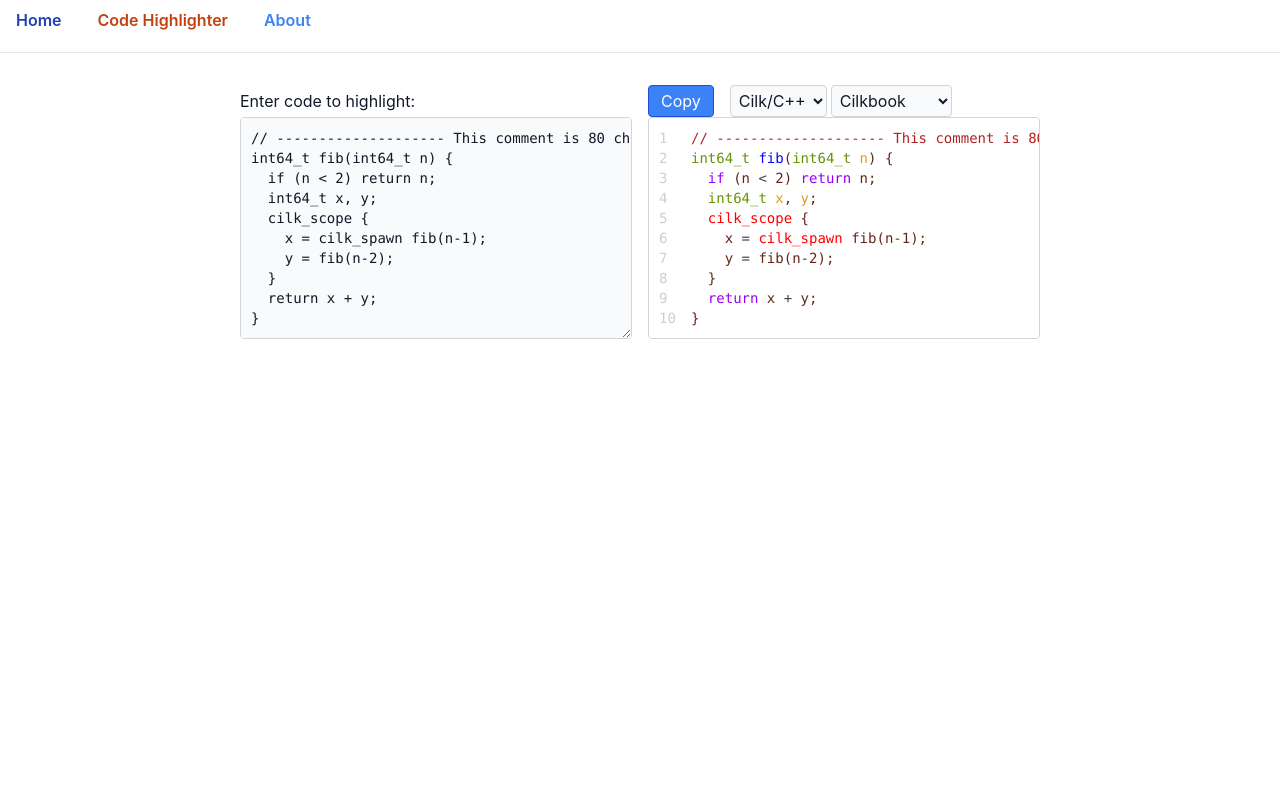
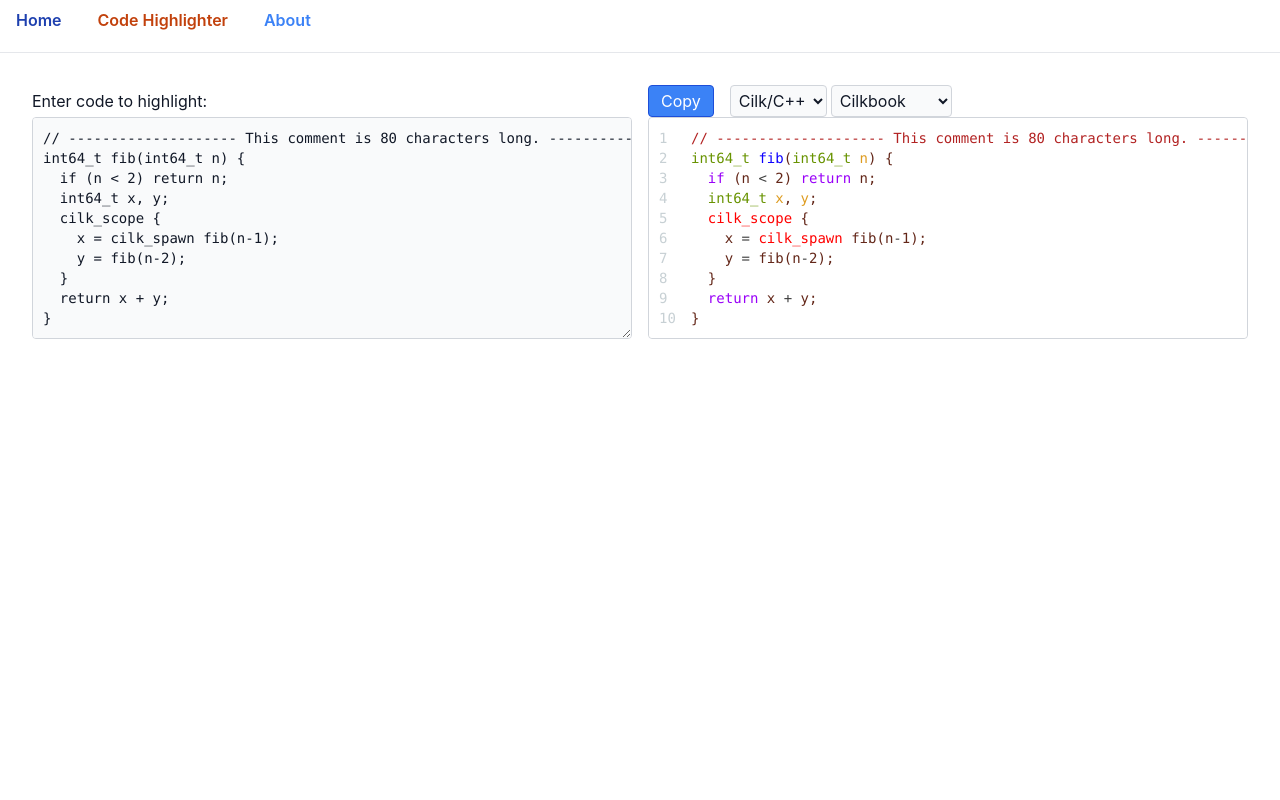
Before and after one commit to neboat/gatsby-personal-site-v0, a Gatsby site: page /code-highlight in a window 1280 px wide. Shown: the top 800 px of the page. Built offline with nearby package versions, Linux system fonts and the light colour scheme; Gatsby itself is replaced by a stand-in of ours.

Commit message:
[code-highlight] Adjust layout on wide screens.

```diff
--- a/src/pages/code-highlight/index.js
+++ b/src/pages/code-highlight/index.js
@@ -80,8 +80,8 @@ const CilkHighlightPage = () => {
 
     return (
         <Layout>
-            <div className="w-full">
-                <form className="grid grid-flow-row lg:grid-cols-2 lg:gap-x-4">
+            <div className="w-full lg:w-screen">
+                <form className="grid grid-flow-row lg:grid-cols-2 lg:gap-x-4 lg:mx-8">
                     <div className="flex">
                         <label htmlFor="inputCode" className="block py-1 text-md text-gray-900">Enter code to highlight:</label>
                     </div>
@@ -114,7 +114,7 @@ const CilkHighlightPage = () => {
                             {/* </div> */}
                         </div>
                     </div>
-                    <div id="outputCode" className="flex lg:order-2 border border-gray-300 rounded max-w-full overflow-x-scroll"></div>
+                    <div id="outputCode" className="flex lg:order-2 border border-gray-300 rounded max-w-full"></div>
                 </form>
             </div>
         </Layout>
```
